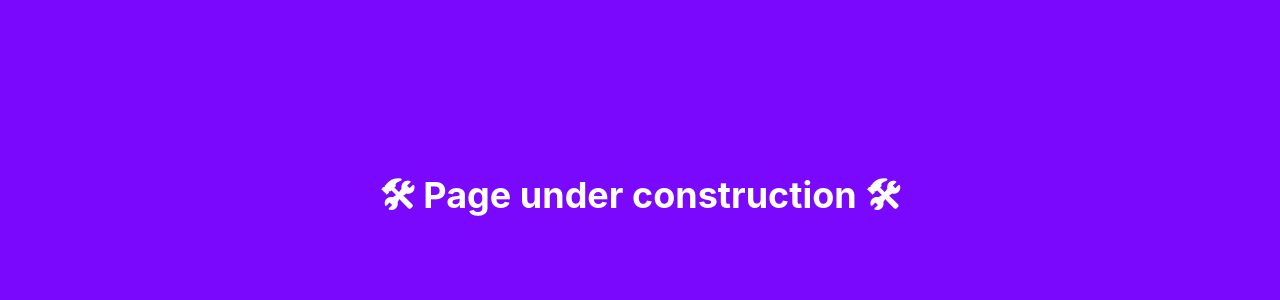
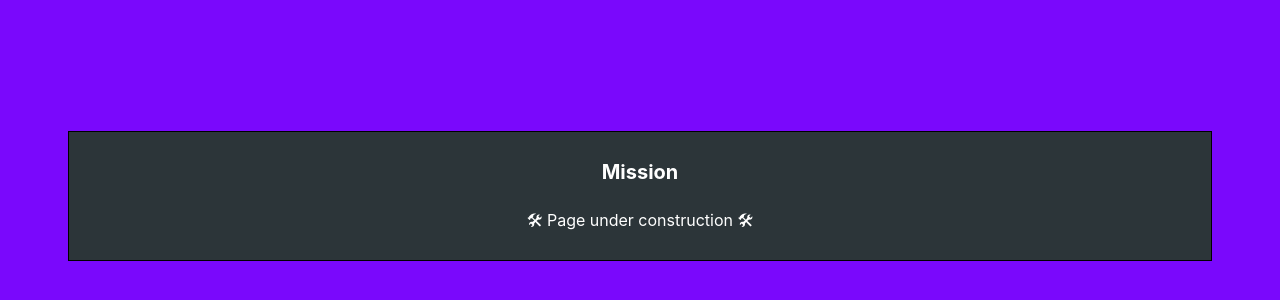
Before and after one commit to Glosseta/glosseta-foundation-web, a Next.js app: page /mission in a window 1280 px wide. Shown: the part 204-504 px from the top of the page. Built offline with nearby package versions, Linux system fonts and the light colour scheme.

Commit message:
Adds content card for page content

```diff
--- /dev/null
+++ b/components/content/content-card.tsx
@@ -0,0 +1,37 @@
+import React from "react";
+import { Heading, Box, Text, VStack, Link, TagLabel } from "@chakra-ui/react";
+
+const ContentCard = ({
+  title,
+  content,
+}: {
+  title: string;
+  content: string;
+}): JSX.Element => {
+  return (
+    <>
+      <Box
+        width="90%"
+        background="#2C3539"
+        borderWidth="1px"
+        borderColor="black"
+      >
+        <VStack padding={5}>
+          <Heading
+            as="h1"
+            padding={2}
+            color="white"
+            fontSize={{ base: "md", sm: "xl" }}
+          >
+            {title}
+          </Heading>
+          <Text padding={2} fontSize={{ base: "xs", sm: "md" }} color="white">
+            {content}
+          </Text>
+        </VStack>
+      </Box>
+    </>
+  );
+};
+
+export default ContentCard;
--- a/pages/glosseta/index.tsx
+++ b/pages/glosseta/index.tsx
@@ -1,13 +1,12 @@
 import React from "react";
 import { Heading } from "@chakra-ui/react";
 import PageLayout from "../../components/layouts";
+import ContentCard from "../../components/content/content-card";
 
 const GlossetaPage = (): JSX.Element => {
   return (
     <PageLayout>
-      <Heading as="h1" textColor={"white"}>
-      🛠 Page under construction 🛠
-      </Heading>
+      <ContentCard title="What is Glosseta?" content="🛠 Page under construction 🛠"/>
     </PageLayout>
   );
 };
--- a/pages/mission/index.tsx
+++ b/pages/mission/index.tsx
@@ -1,13 +1,12 @@
 import React from "react";
 import { Heading } from "@chakra-ui/react";
 import PageLayout from "../../components/layouts";
+import ContentCard from "../../components/content/content-card";
 
 const MissionPage = (): JSX.Element => {
   return (
     <PageLayout>
-      <Heading as="h1" textColor={"white"}>
-      🛠 Page under construction 🛠
-      </Heading>
+      <ContentCard title="Mission" content="🛠 Page under construction 🛠"/>
     </PageLayout>
   );
 };
```
